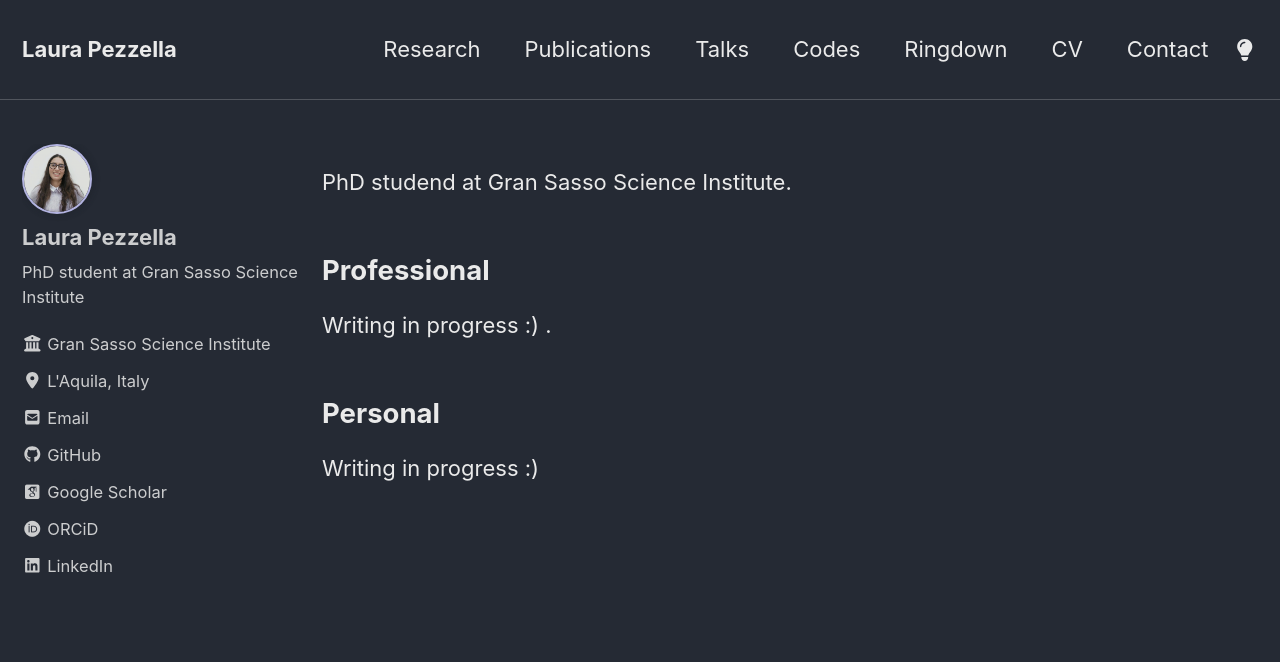
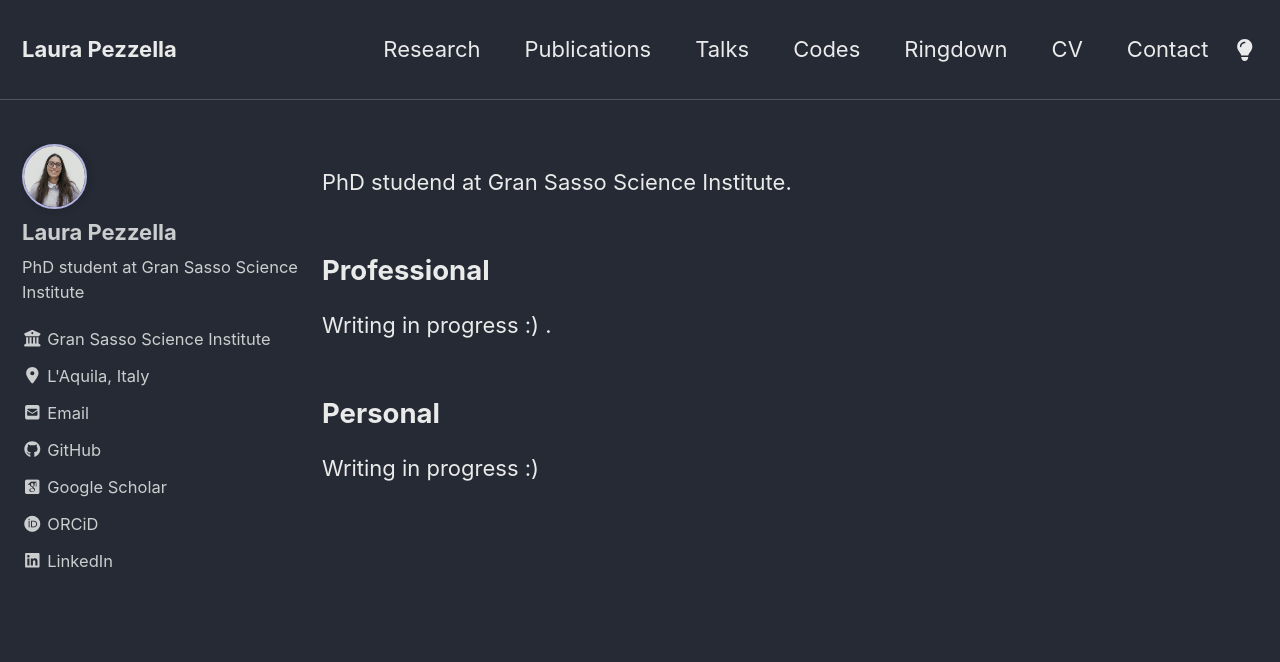
Before and after one commit to PezzLa/pezzla.github.io, a Jekyll site: the page built from _pages/about.md, in a window 1280 px wide. Shown: the top 662 px of the page. Built offline with Jekyll 4.4.1, drawn with Linux system fonts in a browser that asks for light colours; some web fonts are replaced.

Commit message:
Update main.scss

```diff
--- a/assets/css/main.scss
+++ b/assets/css/main.scss
@@ -45,7 +45,7 @@
 }
 
 .author__avatar img {
-	max-width: 70px;
+	max-width: 65px;
 	padding: 0px;
 	border: 2px solid #CCCCFF;
 	box-shadow: 1px 0px 5px 2px mix(#000, $background-color, 10%);
```
